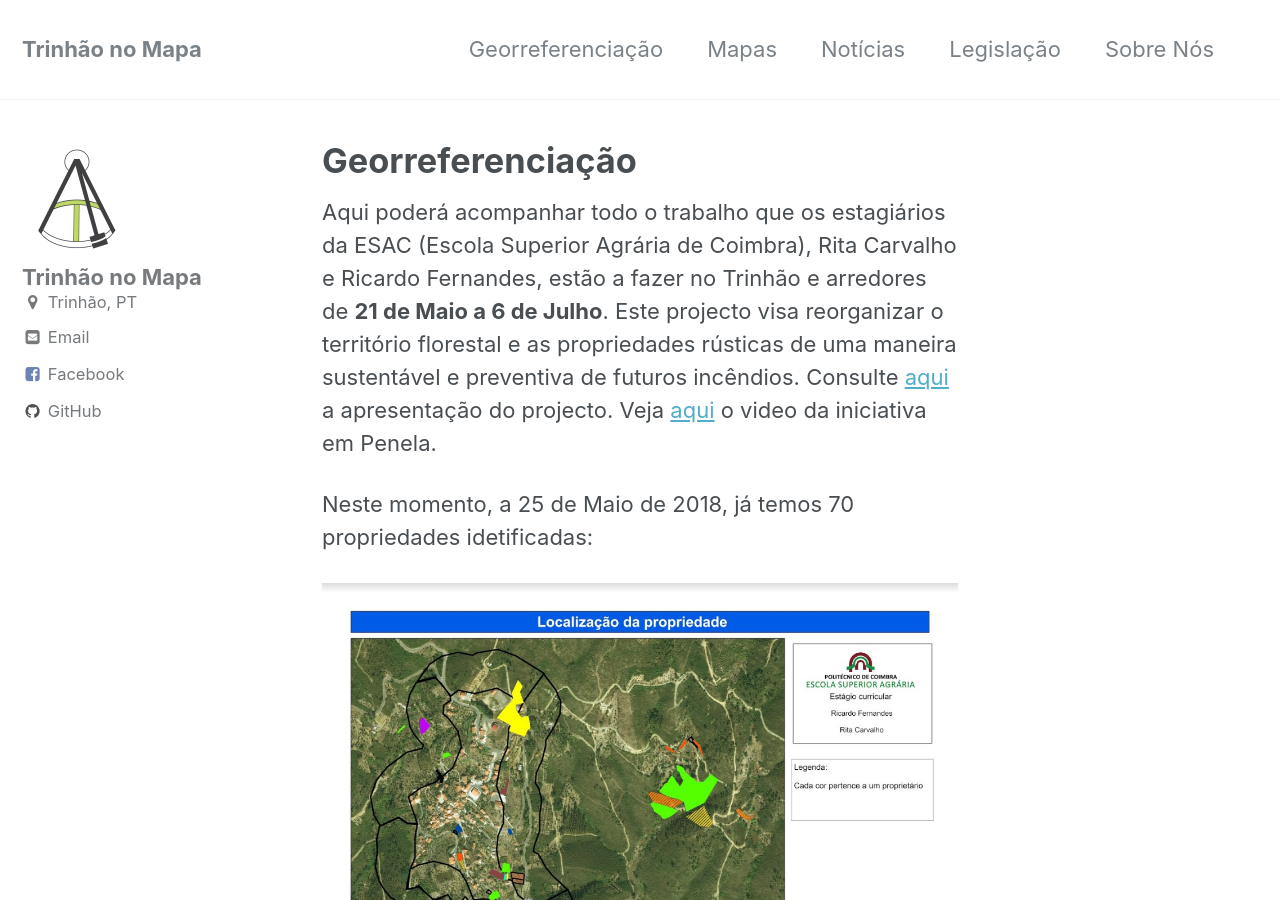
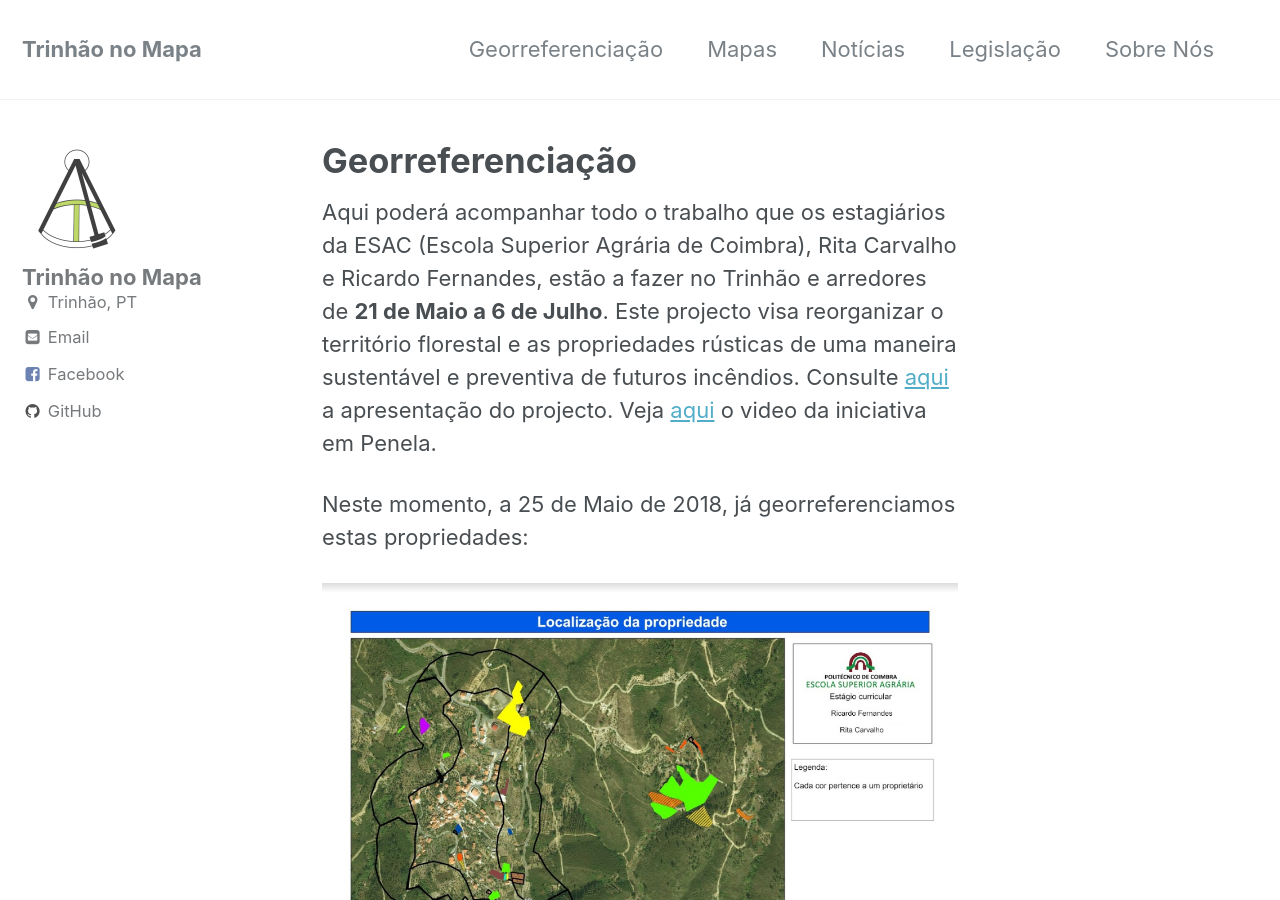
Before and after one commit to trinhaonomapa/trinhaonomapa.github.io, a Jekyll site: the page built from _pages/georreferenciacao.md, in a window 1280 px wide and 900 px high. Built offline with Jekyll 4.4.1, drawn with Linux system fonts in a browser that asks for light colours.

Commit message:
Update georreferenciacao.md

```diff
--- a/_pages/georreferenciacao.md
+++ b/_pages/georreferenciacao.md
@@ -8,7 +8,7 @@ author_profile: true
 Aqui poderá acompanhar todo o trabalho que os estagiários da ESAC (Escola Superior Agrária de Coimbra), Rita Carvalho e Ricardo Fernandes, estão a fazer no Trinhão e arredores de **21 de Maio a 6 de Julho**. Este projecto visa reorganizar o território florestal e as propriedades rústicas de uma maneira sustentável e preventiva de futuros incêndios.
 Consulte [aqui](https://drive.google.com/open?id=1g9ajS8nibzQ5Pf-h7P_kdMsabtUV--T9) a apresentação do projecto. Veja [aqui](https://youtu.be/IVr_qBtXKEI) o video da iniciativa em Penela.
 
-Neste momento, a 25 de Maio de 2018, já temos 70 propriedades idetificadas:
+Neste momento, a 25 de Maio de 2018, já georreferenciamos estas propriedades:
 
 ![localizacao](https://raw.githubusercontent.com/trinhaonomapa/trinhaonomapa.github.io/master/assets/images/localizacao.png)
 
```
